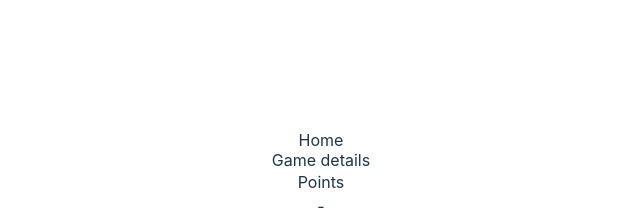
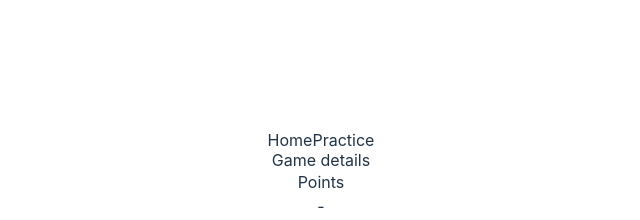
Before and after one commit to tpietka/dart-me, a Vue app: page /dart/game in a window 1280 px wide. Shown: the part 202-422 px from the top of the page, without its empty margins (319-959 px from the left). Built offline with nearby package versions, Linux system fonts and the light colour scheme.

Commit message:
Display GameType in layout

```diff
--- a/src/classes/Game.ts
+++ b/src/classes/Game.ts
@@ -15,6 +15,7 @@ export interface IGame {
   addPlayerPoints(player: IPlayer, inRule: IInRule, outRule: IOutRule): void;
   getPlayersNames(): string[];
   getWinner(): IPlayer | null;
+  getGameType(): string;
   startRoundForPlayer(): void;
   isGameFinished(): boolean;
   getCurrentPlayer(): IPlayerPoints | null;
@@ -128,6 +129,9 @@ export class NullGame implements IGame {
     this._startingPoints = startingPoints;
     this._currentPlayerPoints = NullPlayerPoints.create();
   }
+  getGameType(): string {
+    return "-";
+  }
 
   public get points() {
     return this._startingPoints;
--- a/src/components/layouts/Layout.vue
+++ b/src/components/layouts/Layout.vue
@@ -5,7 +5,7 @@ import { useRouter } from "vue-router";
 import ContentContainer from "../common/ContentContainer.vue";
 const router = useRouter();
 const { removeGame } = useGameStore();
-const { gameType } = toRefs(useGameStore());
+const { gameTypeName } = toRefs(useGameStore());
 const navigateHome = () => {
   if (confirm("Are you sure you want to leave the game?")) {
     removeGame();
@@ -20,7 +20,7 @@ const navigateHome = () => {
   >
     <span class="text-3xl" @click="navigateHome">Home</span>
     <span class="text-3xl">
-      {{ gameType }}
+      {{ gameTypeName }}
     </span>
   </div>
   <h1 class="text-2xl mb-6">
--- a/src/pages/SelectGameType.vue
+++ b/src/pages/SelectGameType.vue
@@ -2,11 +2,11 @@
 import { useRouter } from "vue-router";
 import { useSetupStore } from "../stores/setup";
 import BaseOption from "../components/common/BaseOption.vue";
+import { GameTypes } from "../classes/GameType";
 
 const { setGameType } = useSetupStore();
 const router = useRouter();
-type GameType = "301" | "501" | "Practice";
-const selectGameType = (gameType: GameType) => {
+const selectGameType = (gameType: GameTypes) => {
   setGameType(gameType);
   const route =
     gameType === "Practice" ? "SetupPlayersNumber" : "SetupGameRules";
--- a/src/stores/game.ts
+++ b/src/stores/game.ts
@@ -12,13 +12,11 @@ import { GameType, GameTypes } from "../classes/GameType";
 interface GameState {
   game: Game | NullGame;
   startingPoints: Points;
-  gameType: string;
 }
 export const useGameStore = defineStore("game", {
   state: (): GameState => ({
     game: NullGame.create(Points.zero),
     startingPoints: Points.zero,
-    gameType: "",
   }),
   getters: {
     pointsLeft(): number {
@@ -33,6 +31,9 @@ export const useGameStore = defineStore("game", {
     throwNumber(): number {
       return this.game.getCurrentPlayer()?.throwNumber ?? 1;
     },
+    gameTypeName(): string {
+      return this.game.getGameType();
+    },
   },
   actions: {
     getWinner(): IPlayer | null {
@@ -44,7 +45,6 @@ export const useGameStore = defineStore("game", {
     },
     removeGame(): void {
       this.startingPoints = Points.zero;
-      this.gameType = "";
       this.game = NullGame.create(this.startingPoints as Points);
     },
     createGame(
--- a/src/stores/setup.ts
+++ b/src/stores/setup.ts
@@ -1,8 +1,8 @@
 import { defineStore } from "pinia";
-export type GameType = "301" | "501" | "Practice";
+import { GameTypes } from "../classes/GameType";
 
 interface SetupState {
-  gameType: GameType;
+  gameType: GameTypes;
   playersCount: number;
   players: string[];
   doubleIn: boolean;
@@ -17,7 +17,7 @@ export const useSetupStore = defineStore("setup", {
     doubleOut: true,
   }),
   actions: {
-    setGameType(type: GameType) {
+    setGameType(type: GameTypes) {
       this.gameType = type;
     },
     setPlayersCount(count: number) {
```
